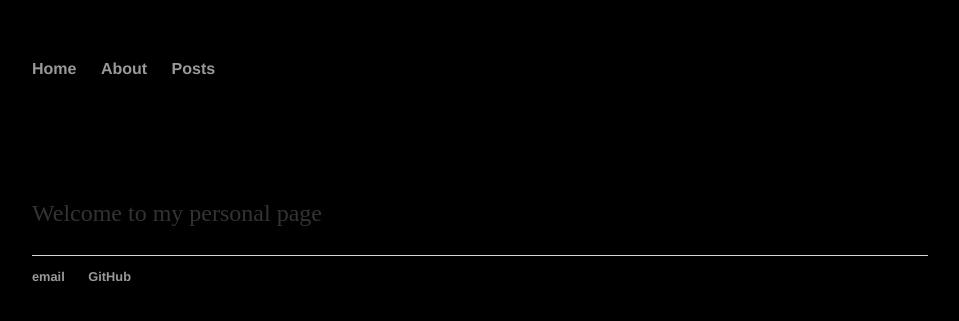
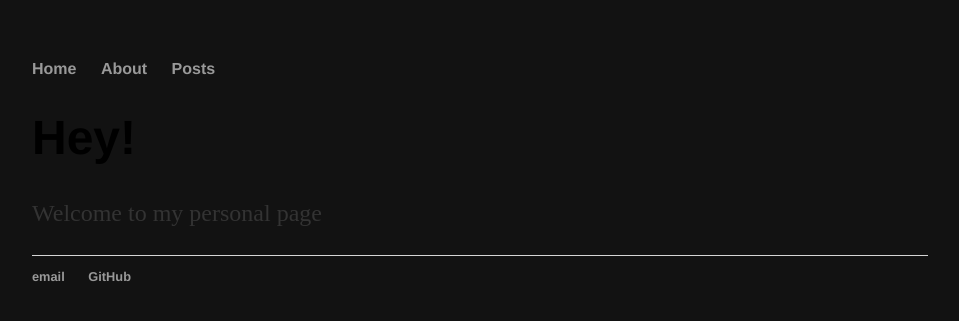
Before and after one commit to aayushagarwal25/aayushagarwal25.github.io, a Jekyll site: the page built from index.html, in a window 1280 px wide. Shown: the top 321 px of the page, without its empty margins (160-1119 px from the left). Built offline with Jekyll 4.4.1, drawn with Linux system fonts in a browser that asks for light colours.

Commit message:
Update main.css

```diff
--- a/css/main.css
+++ b/css/main.css
@@ -1,7 +1,7 @@
 body {
     margin: 60px auto;
     width: 70%;
-    background: #000000;
+    background: #121212;
 }
 nav ul, footer ul {
     font-family:'Helvetica', 'Arial', 'Sans-Serif';
```
